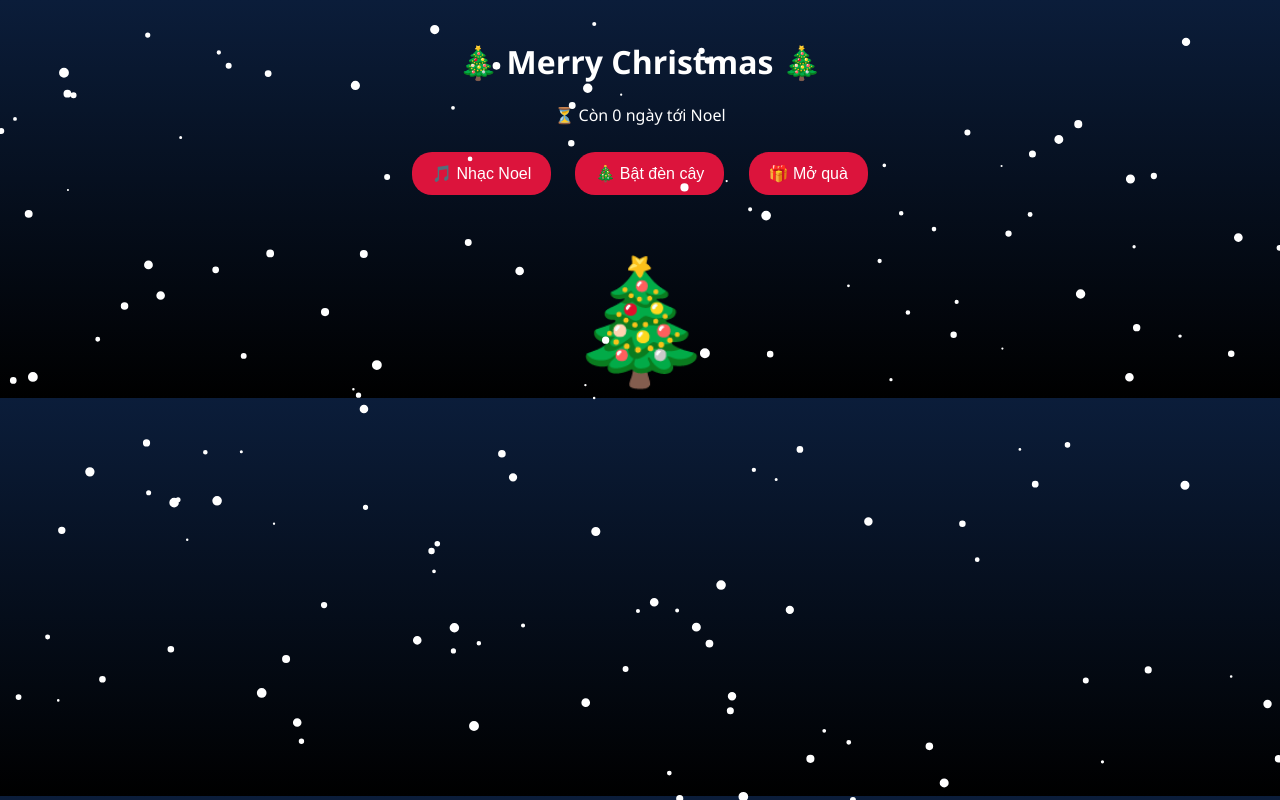
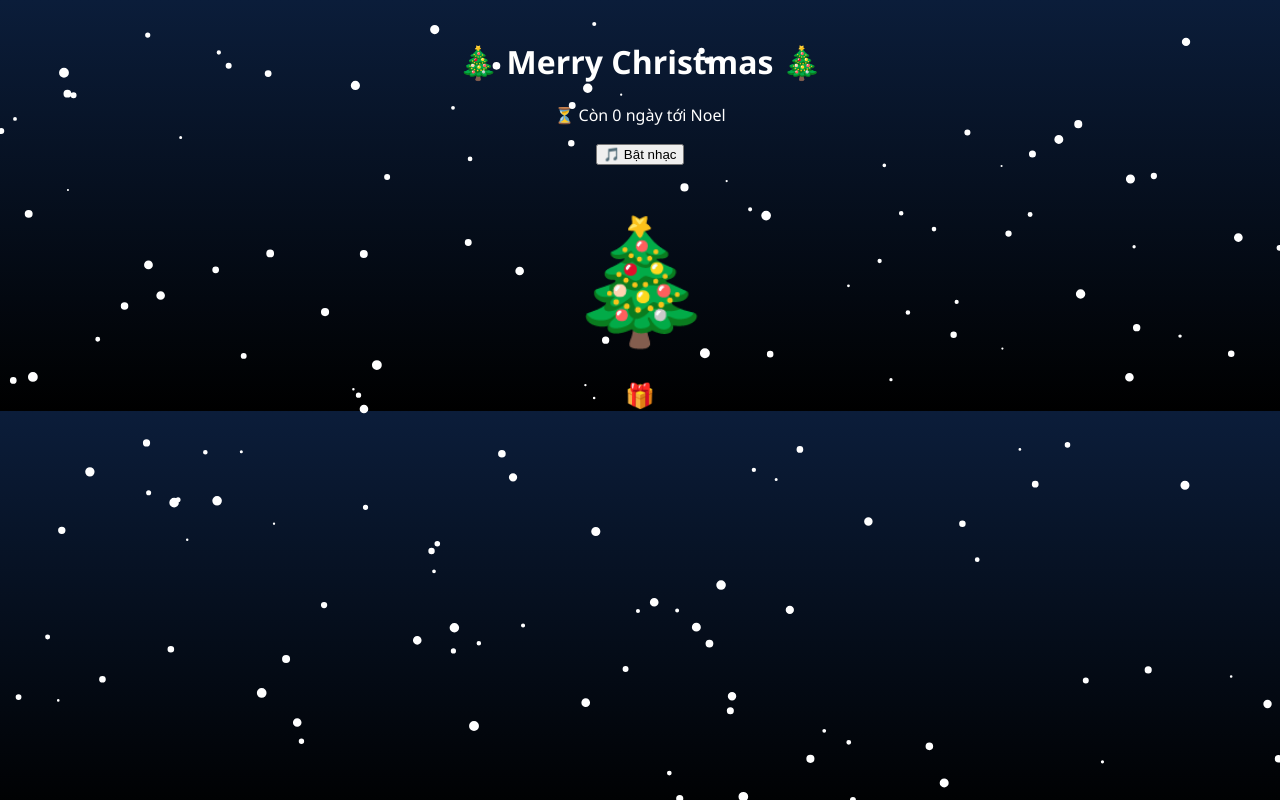
Before and after one commit to duyhung-it/christmas-web, a plain HTML site: page index.html in a window 1280 px wide. Drawn offline with Linux system fonts and the light colour scheme.

Commit message:
Refactor index.html for better layout and controls
Updated HTML structure and improved button functionality.

```diff
--- a/index.html
+++ b/index.html
@@ -1,27 +1,32 @@
 <!DOCTYPE html>
 <html lang="vi">
 <head>
-  <meta charset="UTF-8" />
+  <meta charset="UTF-8">
   <title>🎄 Merry Christmas</title>
-  <link rel="stylesheet" href="style.css" />
+  <link rel="stylesheet" href="style.css">
 </head>
 <body>
 
 <canvas id="snow"></canvas>
+<div id="light"></div>
 
 <header>
   <h1>🎄 Merry Christmas 🎄</h1>
   <p id="countdown"></p>
 </header>
 
-<div class="controls">
-  <button onclick="toggleMusic()">🎵 Nhạc Noel</button>
-  <button onclick="toggleTree()">🎄 Bật đèn cây</button>
-  <button onclick="openGift()">🎁 Mở quà</button>
+<div class="actions">
+  <button id="musicBtn">🎵 Bật nhạc</button>
 </div>
 
-<div id="tree">🎄</div>
-<div id="gift" class="hidden">🎅 Chúc bạn một mùa Giáng Sinh an lành!</div>
+<div class="scene">
+  <div id="tree">🎄</div>
+  <div id="gift">🎁</div>
+</div>
+
+<div id="message" class="hidden">
+  🎅 Chúc bạn một mùa Giáng Sinh ấm áp và an lành!
+</div>
 
 <script src="script.js"></script>
 </body>
```
